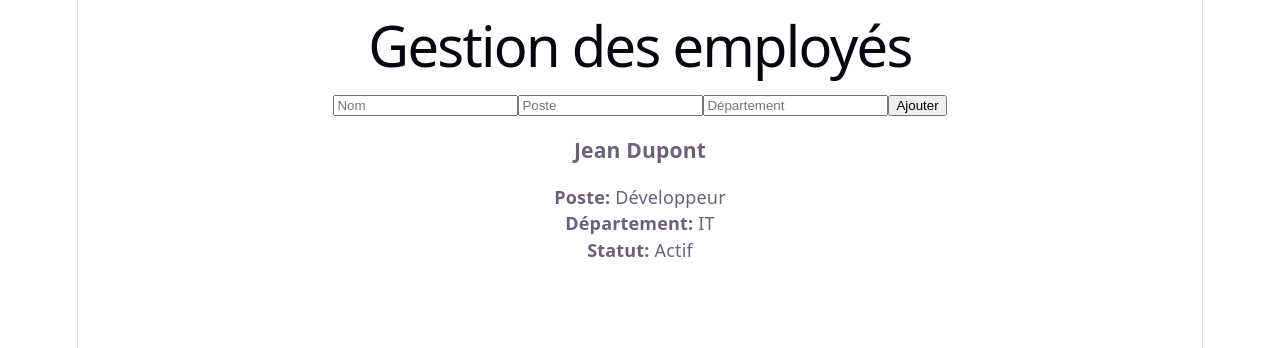
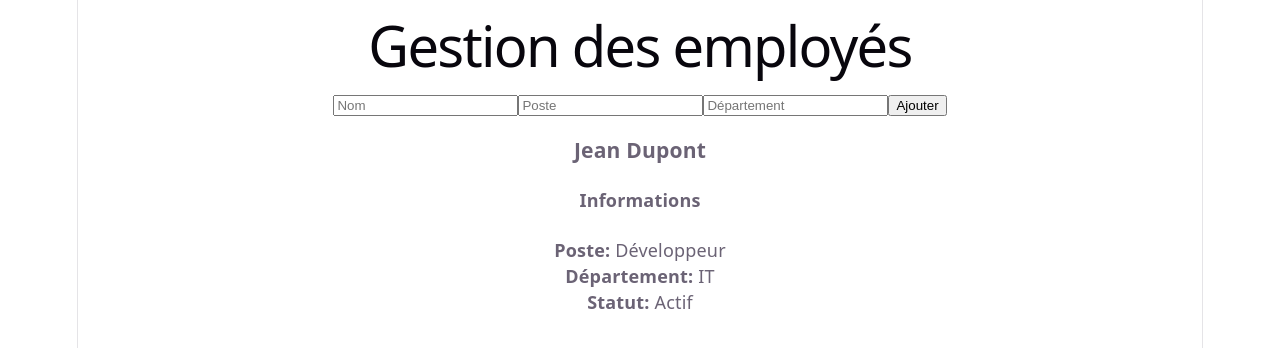
Before and after one commit to Dolix10/Capstone-gamma, a React (Vite) app in the folder Capstone-gamma/: page / in a window 1280 px wide. Shown: the top 348 px of the page. Built offline with nearby package versions, Linux system fonts and the light colour scheme.

Commit message:
gamma done but unfinished css

```diff
--- a/Capstone-gamma/src/composant/EmployeeCard.jsx
+++ b/Capstone-gamma/src/composant/EmployeeCard.jsx
@@ -4,7 +4,7 @@ export default function EmployeeCard({ employee }) {
   return (
     <div className="employee-card">
       <h3>{employee.name}</h3>
-
+            <h4>Informations</h4>
       <p><strong>Poste:</strong> {employee.position}</p>
       <p><strong>Département:</strong> {employee.department}</p>
 
```
